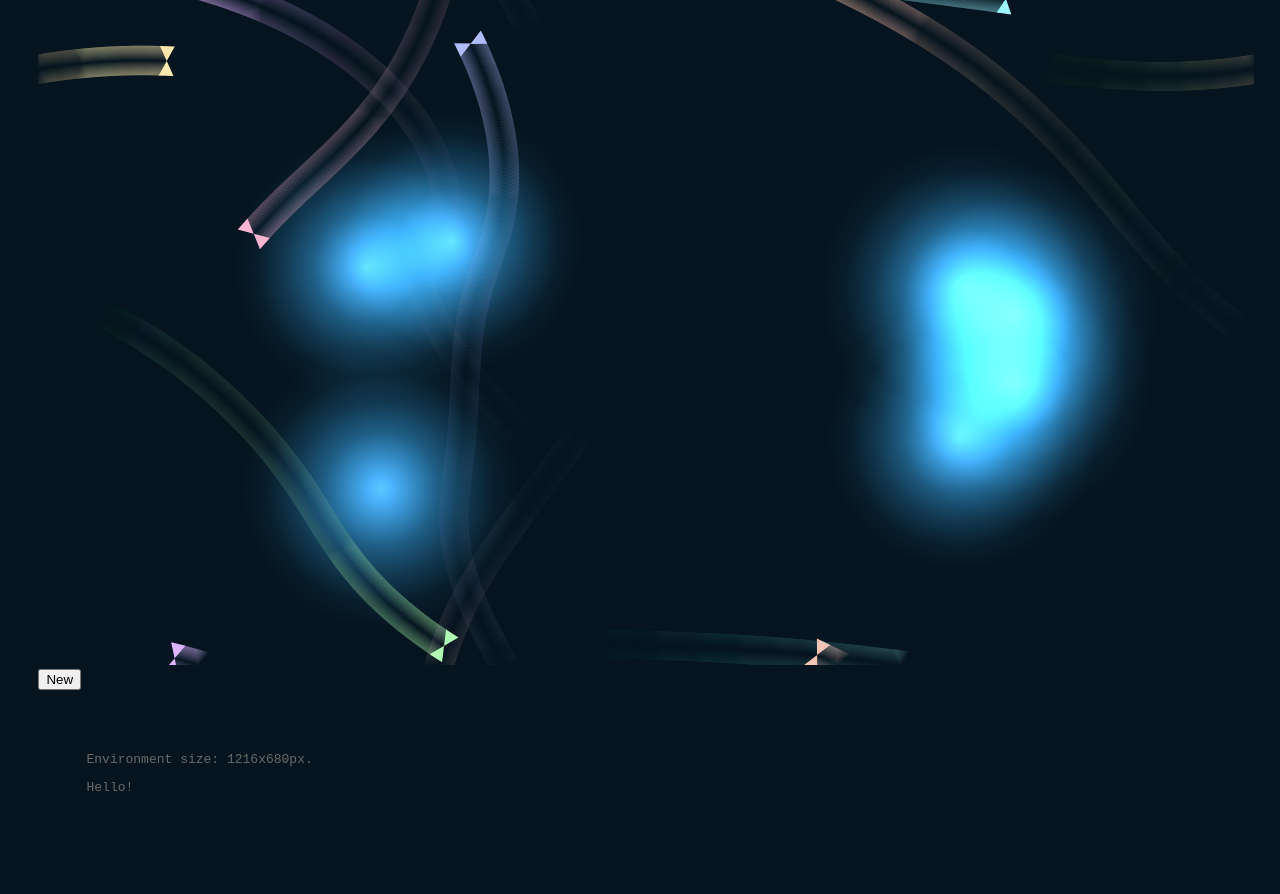
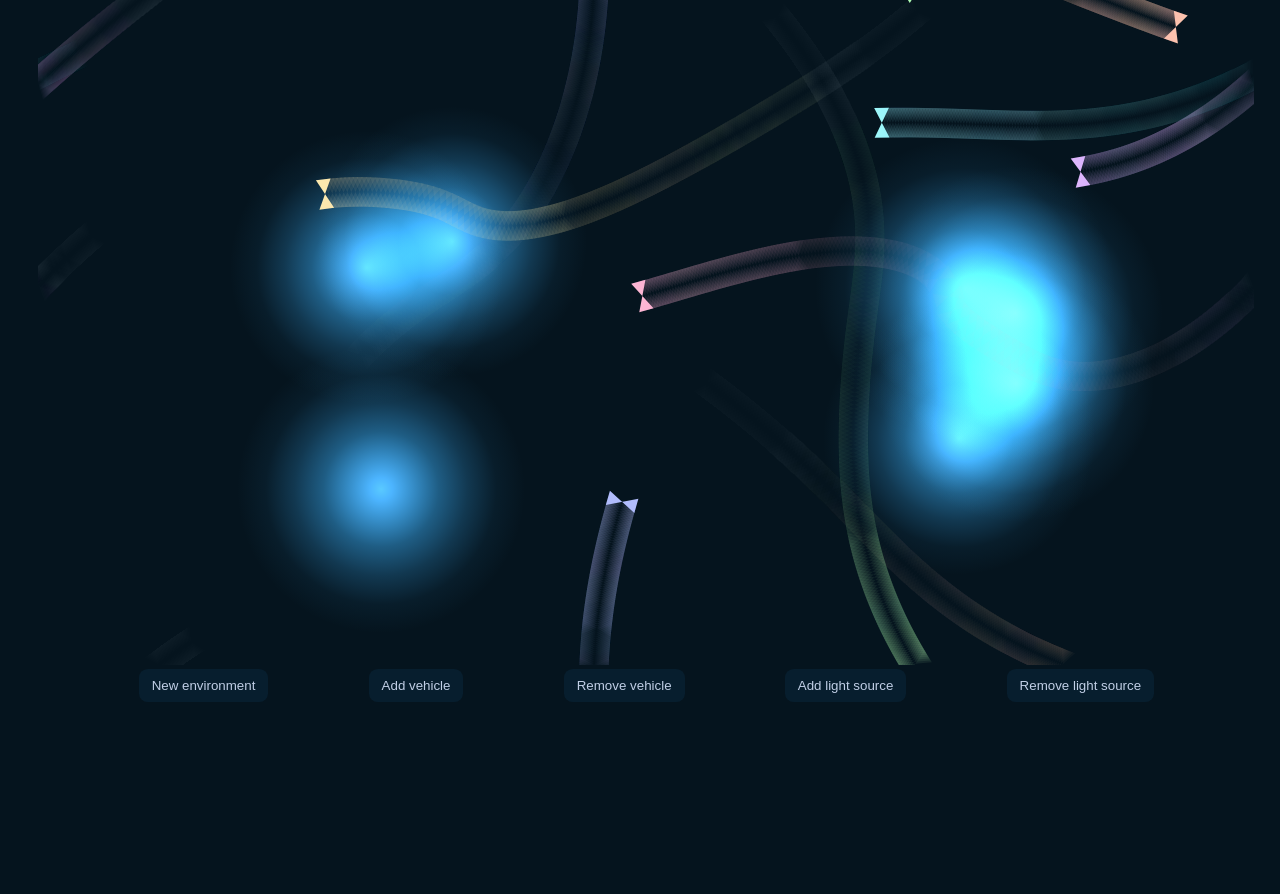
Before and after one commit to Marghrid/Braitenberg-Vehicles, a plain HTML site: page index.html in a window 1280 px wide. Shown: the part 90-984 px from the top of the page. After the commit the page ends 831 px from the top, so only its background shows below. Drawn offline with Linux system fonts and the light colour scheme.

Commit message:
Add new buttons to add/remove vehicles/sources.
Rename agents -> vehicles.

```diff
--- a/css/styles.css
+++ b/css/styles.css
@@ -6,7 +6,7 @@ body {
 	justify-content: space-evenly;
 	align-items: stretch;
 	background-color: rgba(5, 20, 30, 1);
-	color: rgba(255, 255, 255, 0.8);
+	color: rgb(193, 207, 230);
 	/* background-color: #e0e0e0; */
 }
 
@@ -16,26 +16,50 @@ body {
 	justify-content: space-between;
 }
 
+#canvas_buttons_div {
+	display: flex;
+	flex-wrap: wrap;
+	justify-content: space-evenly;
+}
+
 #canvas_div {
 	flex-direction: column;
 	flex-grow: 0;
 }
 
-#info_div {
-	padding: 1%;
-	margin: 3%;
-	/*background-color: #f0f0f0;*/
-	flex-grow: 1;
-	flex-shrink: 1;
-	flex-basis: 22em;
-	max-width: 35em;
-	font-family: monospace;
-	color: dimgrey;
+input {
+	background-color: rgb(7, 30, 46);
+	border: 1px solid transparent;
+	border-radius: .55rem;
+	box-sizing: border-box;
+	color: rgb(193, 207, 230);
+	cursor: pointer;
+	flex: 0 0 auto;
+	padding: .5rem .75rem;
+	text-align: center;
+	text-decoration: none #6B7280 solid;
+	text-decoration-thickness: auto;
+	transition-duration: .2s;
+	transition-property: background-color, border-color, color, fill, stroke;
+	transition-timing-function: cubic-bezier(.4, 0, 0.2, 1);
+	user-select: none;
+	-webkit-user-select: none;
+	touch-action: manipulation;
+	width: auto;
+}
+
+input:hover {
+	background-color: rgb(12, 38, 55);
+}
+
+input:focus {
+	box-shadow: none;
+	outline: 2px solid transparent;
+	outline-offset: 2px;
 }
 
 h1 {
 	font-size: 200%;
 	font-weight: lighter;
 	margin: 0;
-	/* padding: -100%; */
 }
--- a/index.html
+++ b/index.html
@@ -12,23 +12,25 @@
 
 <body>
   <div id=title_div>
-    <h1>Braitenberg vehicles</h1>
+    <h1>Braitenberg vehicles (#2B)</h1>
   </div>
   <div id=main_div>
     <div id=canvas_div>
       <canvas id="canvas">
         Your browser does not support the HTML5 canvas tag.</canvas>
       <div id=canvas_buttons_div>
-        <!-- <input id="stepButton" type="button" onclick="step_button(env, planner, c1, info)" value="Step"></input> -->
-        <!-- <input id="playButton" type="button" onclick="play_button(env, planner, c1, info)" value="Play"></input> -->
-        <input id="refreshButton" type="button" onclick="refresh_button()" value="New"></input>
+        <input id="refreshButton" type="button" onclick="refresh_button()" value="New environment"></input>
+        <input id="addVehicle" type="button" onclick="add_vehicle_button(env)" value="Add vehicle"></input>
+        <input id="removeVehicle" type="button" onclick="remove_vehicle_button(env)" value="Remove vehicle"></input>
+        <input id="addSource" type="button" onclick="add_source_button(env)" value="Add light source"></input>
+        <input id="removeSource" type="button" onclick="remove_source_button(env)" value="Remove light source"></input>
       </div>
     </div>
-    <div id=info_div> </div>
+    <!-- <div id=info_div> </div> -->
   </div>
   <script>
 
-    let info = document.getElementById("info_div");
+    let buttons_div = document.getElementById("canvas_buttons_div");
 
     let canvas = document.getElementById("canvas");
 
@@ -36,17 +38,17 @@
     let env_height = Math.floor(Math.min(0.85 * window.innerHeight));
     canvas.height = env_height;
     canvas.width = env_width;
-    info.style.flexBasis = env_width;
+    buttons_div.style.flexBasis = env_width;
 
     let env = new Environment(env_width, env_height);
 
-    let p = document.createElement("p");
-    info.appendChild(p);
-    p.innerHTML = "Environment size: " + env_width.toString() + "x" + env_height.toString() + "px.";
+    // let p = document.createElement("p");
+    // info.appendChild(p);
+    // p.innerHTML = "Environment size: " + env_width.toString() + "x" + env_height.toString() + "px.";
 
-    p = document.createElement("p");
-    info.appendChild(p);
-    p.innerHTML = "Hello!";
+    // p = document.createElement("p");
+    // info.appendChild(p);
+    // p.innerHTML = "Hello!";
 
     // env.draw(canvas);
 
--- a/js/button.js
+++ b/js/button.js
@@ -1,54 +1,17 @@
-let timer_id;
-let play = false;
-let step_count = 0;
-let done = false;
-let paragraph;
-let current_line_length;
-
-function step_button(grid, planning, canvas, info) {
-	if (done) return;
-	++step_count;
-	if (step_count == 1) {
-		paragraph = document.createElement("p");
-		info.appendChild(paragraph);
-		current_line_length = 0;
-		let new_text = "Step: 1 ";
-		paragraph.innerHTML += new_text;
-		current_line_length += new_text.length;
-	}
-	else {
-		let new_text = step_count.toString() + " ";
-		paragraph.innerHTML += new_text;
-		current_line_length += new_text.length;
-	}
-	let planning_done = planning.step();
-
-	grid.update();
-
-	if(planning_done) {
-		document.getElementById("playButton").value = "Play";
-		document.getElementById("playButton").disabled = true;
-		document.getElementById("stepButton").disabled = true;
-		//info.innerHTML += "<p>Done.</p>"
-		info.innerHTML += "<p>" + planning.status + "</p>";
-		clearInterval(timer_id);
-		done = true;
-		play = false;
-	}
+function add_vehicle_button(env) {
+	env.add_vehicle();
 }
 
-function play_button(grid, planning, canvas, info) {
-	if(done) return;
-	if(!play) {
-		document.getElementById("playButton").value = "Stop";
-		play = true;
-		timer_id = setInterval(step_button, 200, grid, planning, canvas, info);
-	} else {
-		document.getElementById("playButton").value = "Play";
-		clearInterval(timer_id);
-		play = false;
-	}
+function add_source_button(env) {
+	env.add_source();
+}
 
+function remove_vehicle_button(env) {
+	env.remove_vehicle();
+}
+
+function remove_source_button(env) {
+	env.remove_source();
 }
 
 function refresh_button() {
--- a/js/environment.js
+++ b/js/environment.js
@@ -1,8 +1,8 @@
 class Environment {
 
-	init_agents() {
+	init_vehicles() {
 		for (let i = 0; i < (this.width * this.height / 2 ** 17); ++i) {
-			this.add_agent()
+			this.add_vehicle()
 		}
 	}
 
@@ -16,28 +16,28 @@ class Environment {
 		this.width = width;
 		this.height = height;
 		this.background_color = "rgba(5,20,30,1)"; // "#01324d";
-		this.agents_colors = ["#fcc3ae", "#fce9ae", "#aefcb2", "#9df7fa", "#b1bcfc", "#ddb6fc", "#fcb6d3"];
-		// this.agents_colors = ["#ff4694","#ff6092","#ff7a8f","#ff948d","#ffae8b","#ffc889","#ffe186"];
+		this.vehicles_colors = ["#fcc3ae", "#fce9ae", "#aefcb2", "#9df7fa", "#b1bcfc", "#ddb6fc", "#fcb6d3"];
+		// this.vehicles_colors = ["#ff4694","#ff6092","#ff7a8f","#ff948d","#ffae8b","#ffc889","#ffe186"];
 
 		this.sources_color = "#40b6ff"; // #00c479
 		this.sources = [];
-		this.agents = [];
-		this.agents_pasts = [];
+		this.vehicles = [];
+		this.vehicles_pasts = [];
 		this.friction = 0; // friction.
-		this.agents_base_speed = 0;
-		this.agents_width = (this.width + this.height) / 128;
-		this.agents_height = (this.width + this.height) / 64;
-		this.agents_history_length = 500;
+		this.vehicles_base_speed = 0;
+		this.vehicles_width = (this.width + this.height) / 128;
+		this.vehicles_height = (this.width + this.height) / 64;
+		this.vehicles_history_length = 500;
 
-		this.init_agents();
+		this.init_vehicles();
 		this.init_sources();
 	}
 
-	add_agent() {
-		let agent_pos = [get_random_int(this.width + 1), get_random_int(this.height + 1)];
-		let agent_rot = Math.random() * 2 * Math.PI;
-		this.agents.push([agent_pos, agent_rot]);
-		this.agents_pasts.push([])
+	add_vehicle() {
+		let vehicle_pos = [get_random_int(this.width + 1), get_random_int(this.height + 1)];
+		let vehicle_rot = Math.random() * 2 * Math.PI;
+		this.vehicles.push([vehicle_pos, vehicle_rot]);
+		this.vehicles_pasts.push([])
 	}
 
 	add_source() {
@@ -49,9 +49,9 @@ class Environment {
 		this.sources.push([source_pos, source_radius]);
 	}
 
-	remove_agent() {
-		this.agents.pop();
-		this.agents_pasts.pop();
+	remove_vehicle() {
+		this.vehicles.pop();
+		this.vehicles_pasts.pop();
 	}
 
 	remove_source() {
@@ -75,43 +75,43 @@ class Environment {
 		this.last_time = new_time;
 
 		this.sources.forEach(source => this.draw_source(ctx, source[0], source[1]));
-		for (let i = 0; i < this.agents_pasts.length; ++i) {
-			let agent = this.agents[i];
-			this.draw_agent(ctx, agent[0], agent[1], this.agents_colors[i % this.agents_colors.length])
+		for (let i = 0; i < this.vehicles_pasts.length; ++i) {
+			let vehicle = this.vehicles[i];
+			this.draw_vehicle(ctx, vehicle[0], vehicle[1], this.vehicles_colors[i % this.vehicles_colors.length])
 		}
-		for (let i = 0; i < this.agents_pasts.length; ++i) {
-			for (let j = 0; j < this.agents_pasts[i].length; ++j) {
-				let agent = this.agents_pasts[i][j];
-				// this.draw_agent(ctx, agent[0], agent[1], this.agents_transparent_colors[i]);
-				let alpha_num = Math.floor(15 * (j / this.agents_pasts[i].length) ** 2);
+		for (let i = 0; i < this.vehicles_pasts.length; ++i) {
+			for (let j = 0; j < this.vehicles_pasts[i].length; ++j) {
+				let vehicle = this.vehicles_pasts[i][j];
+				// this.draw_vehicle(ctx, vehicle[0], vehicle[1], this.vehicles_transparent_colors[i]);
+				let alpha_num = Math.floor(15 * (j / this.vehicles_pasts[i].length) ** 2);
 				console.assert(0 <= alpha_num < 100);
 				let alpha = String(alpha_num).padStart(2, '0')
-				this.draw_agent(ctx, agent[0], agent[1], this.agents_colors[i % this.agents_colors.length].concat(alpha));
+				this.draw_vehicle(ctx, vehicle[0], vehicle[1], this.vehicles_colors[i % this.vehicles_colors.length].concat(alpha));
 			}
 		}
 	}
 
-	draw_agent(ctx, agent_pos, agent_rot, agent_color) {
+	draw_vehicle(ctx, vehicle_pos, vehicle_rot, vehicle_color) {
 		// Compute corners' positions.
-		let left_bound = -this.agents_width / 2;
-		let right_bound = this.agents_width / 2;
-		let top_bound = -this.agents_height / 2;
-		let bottom_bound = this.agents_height / 2;
+		let left_bound = -this.vehicles_width / 2;
+		let right_bound = this.vehicles_width / 2;
+		let top_bound = -this.vehicles_height / 2;
+		let bottom_bound = this.vehicles_height / 2;
 
-		let top_left_corner = add_pos(agent_pos, apply_rotation(left_bound, top_bound, agent_rot));
-		let top_right_corner = add_pos(agent_pos, apply_rotation(right_bound, top_bound, agent_rot));
-		let bottom_left_corner = add_pos(agent_pos, apply_rotation(left_bound, bottom_bound, agent_rot));
-		let bottom_right_corner = add_pos(agent_pos, apply_rotation(right_bound, bottom_bound, agent_rot));
+		let top_left_corner = add_pos(vehicle_pos, apply_rotation(left_bound, top_bound, vehicle_rot));
+		let top_right_corner = add_pos(vehicle_pos, apply_rotation(right_bound, top_bound, vehicle_rot));
+		let bottom_left_corner = add_pos(vehicle_pos, apply_rotation(left_bound, bottom_bound, vehicle_rot));
+		let bottom_right_corner = add_pos(vehicle_pos, apply_rotation(right_bound, bottom_bound, vehicle_rot));
 
 		// Draw:
-		ctx.moveTo(agent_pos[0], agent_pos[1]);
+		ctx.moveTo(vehicle_pos[0], vehicle_pos[1]);
 		ctx.beginPath();
 		ctx.lineTo(bottom_right_corner[0], bottom_right_corner[1]);
 		ctx.lineTo(bottom_left_corner[0], bottom_left_corner[1]);
 		ctx.lineTo(top_right_corner[0], top_right_corner[1]);
 		ctx.lineTo(top_left_corner[0], top_left_corner[1]);
 		ctx.closePath();
-		ctx.fillStyle = agent_color;
+		ctx.fillStyle = vehicle_color;
 		ctx.fill();
 		// ctx.fillStyle = this.background_color;
 	}
@@ -137,24 +137,24 @@ class Environment {
 	}
 
 	update(elapsed) {
-		this.update_agents(elapsed);
+		this.update_vehicles(elapsed);
 		this.update_sources(elapsed);
 	}
 
-	update_agents(elapsed) {
-		for (let i = 0; i < this.agents.length; ++i) {
-			// Before uptating agent, update agent's history:
-			this.agents_pasts[i].push([...this.agents[i]]);
-			if (this.agents_pasts[i].length > this.agents_history_length)
-				this.agents_pasts[i].shift();
+	update_vehicles(elapsed) {
+		for (let i = 0; i < this.vehicles.length; ++i) {
+			// Before uptating vehicle, update vehicle's history:
+			this.vehicles_pasts[i].push([...this.vehicles[i]]);
+			if (this.vehicles_pasts[i].length > this.vehicles_history_length)
+				this.vehicles_pasts[i].shift();
 
 
-			// Update agent according to its movement:
-			let agent_pos = this.agents[i][0];
-			let agent_rot = this.agents[i][1];
+			// Update vehicle according to its movement:
+			let vehicle_pos = this.vehicles[i][0];
+			let vehicle_rot = this.vehicles[i][1];
 
-			let left_side = add_pos(agent_pos, apply_rotation(-this.agents_width / 2, 0, agent_rot));
-			let right_side = add_pos(agent_pos, apply_rotation(this.agents_width / 2, 0, agent_rot));
+			let left_side = add_pos(vehicle_pos, apply_rotation(-this.vehicles_width / 2, 0, vehicle_rot));
+			let right_side = add_pos(vehicle_pos, apply_rotation(this.vehicles_width / 2, 0, vehicle_rot));
 
 			let left_distance = 0;
 			for (let j = 0; j < this.sources.length; ++j) {
@@ -174,16 +174,16 @@ class Environment {
 			let delta_left = factor * left_distance;
 			let delta_right = factor * right_distance;
 
-			let theta = elapsed * (delta_right - delta_left) / this.agents_width;
+			let theta = elapsed * (delta_right - delta_left) / this.vehicles_width;
 
 			if (!isNaN(elapsed)) {
-				let delta_x = elapsed * (this.agents_base_speed + (delta_left + delta_right) / 2);
-				this.agents[i][1] += theta; // Rotate agent
-				this.agents[i][0] = add_pos(agent_pos, apply_rotation(delta_x, 0, this.agents[i][1]));
-				this.agents[i][0] = keep_inside(this.agents[i][0], this.width, this.height);
+				let delta_x = elapsed * (this.vehicles_base_speed + (delta_left + delta_right) / 2);
+				this.vehicles[i][1] += theta; // Rotate vehicle
+				this.vehicles[i][0] = add_pos(vehicle_pos, apply_rotation(delta_x, 0, this.vehicles[i][1]));
+				this.vehicles[i][0] = keep_inside(this.vehicles[i][0], this.width, this.height);
 			}
 		}
-		this.agents_base_speed *= 1 - this.friction;
+		this.vehicles_base_speed *= 1 - this.friction;
 	}
 
 	update_sources(elapsed) {
```
